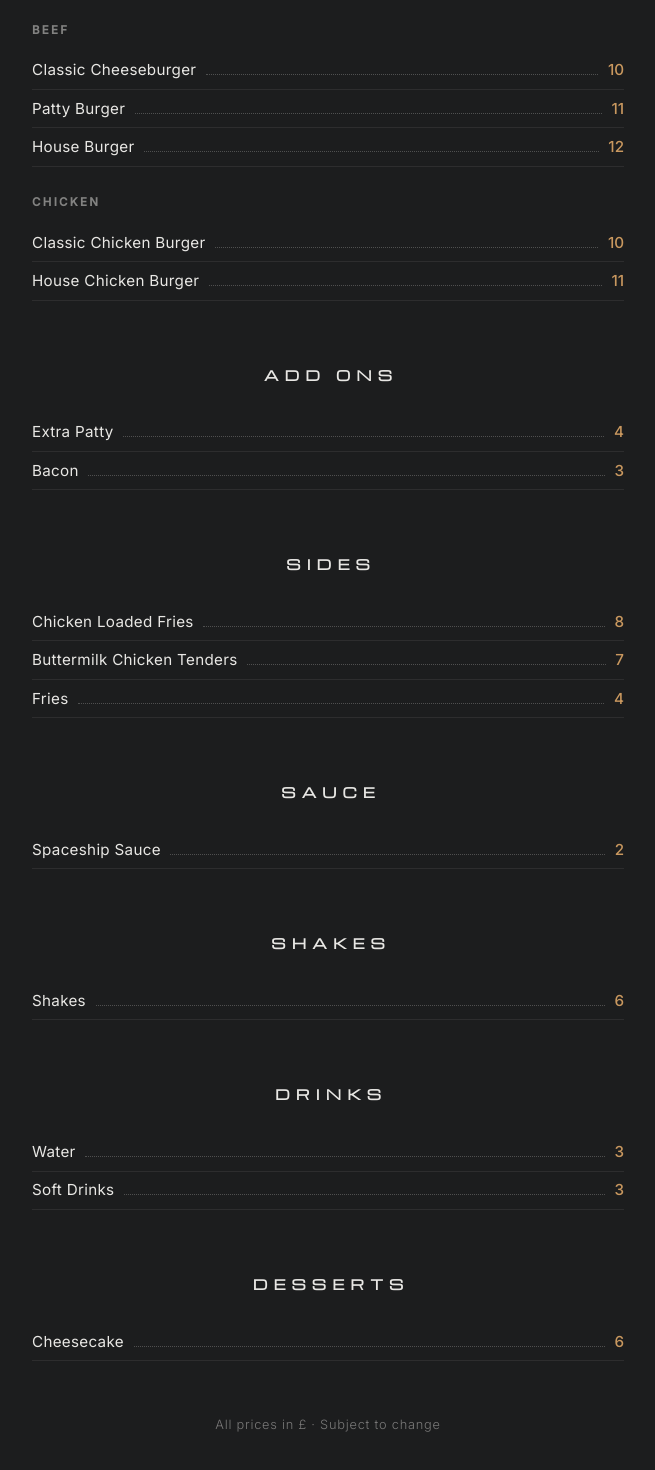
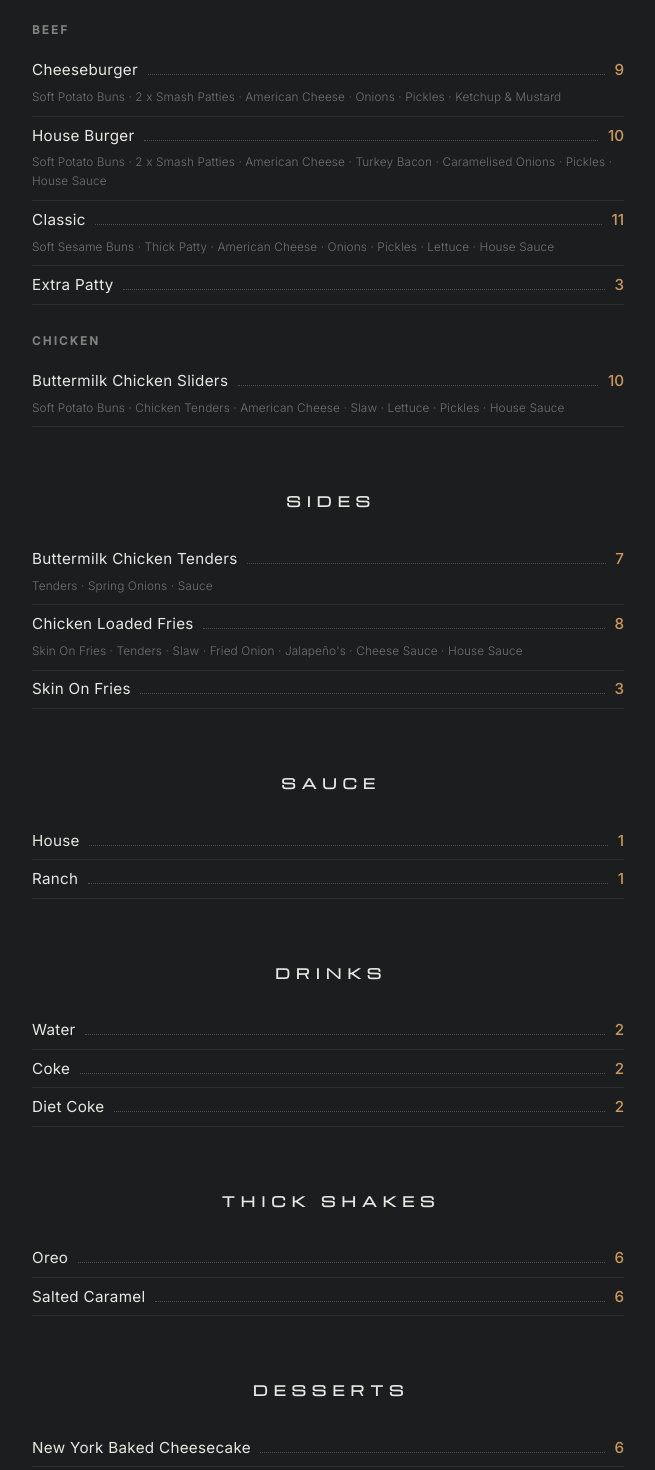
Before and after one commit to createweb7/spaceship, a Next.js app: page /menu in a window 1280 px wide. Shown: the part 200-1670 px from the top of the page, without its empty margins (312-967 px from the left). Built offline with nearby package versions, Linux system fonts and the light colour scheme.

Commit message:
Update menu with final items, prices, and ingredient descriptions

```diff
--- a/app/menu/menu.css
+++ b/app/menu/menu.css
@@ -76,11 +76,13 @@ main {
   margin-bottom: 0.9rem;
 }
 .item {
+  padding: 0.55rem 0;
+  border-bottom: 1px solid rgba(232, 231, 228, 0.08);
+}
+.item-row {
   display: flex;
   align-items: baseline;
   gap: 0.6rem;
-  padding: 0.55rem 0;
-  border-bottom: 1px solid rgba(232, 231, 228, 0.08);
 }
 .item .name {
   white-space: nowrap;
@@ -100,14 +102,25 @@ main {
   font-size: 0.95rem;
   color: var(--accent);
 }
+.item .desc {
+  margin-top: 0.5rem;
+  font-weight: 300;
+  font-size: 0.74rem;
+  line-height: 1.6;
+  letter-spacing: 0.01em;
+  color: rgba(232, 231, 228, 0.42);
+}
 .note {
-  margin-top: 3.5rem;
+  margin-top: 2rem;
   text-align: center;
   font-weight: 300;
   font-size: 0.8rem;
   letter-spacing: 0.06em;
   color: rgba(232, 231, 228, 0.45);
 }
+.note:first-of-type {
+  margin-top: 3.5rem;
+}
 
 /* ---------- FOOTER (page-specific border) ---------- */
 footer {
--- a/app/menu/page.js
+++ b/app/menu/page.js
@@ -25,110 +25,168 @@ export default function Menu() {
           <div className="subgroup">
             <h3>Beef</h3>
             <div className="item">
-              <span className="name">Classic Cheeseburger</span>
+              <div className="item-row">
+                <span className="name">Cheeseburger</span>
+                <span className="fill"></span>
+                <span className="price">9</span>
+              </div>
+              <p className="desc">
+                Soft Potato Buns · 2 x Smash Patties · American Cheese · Onions · Pickles · Ketchup
+                &amp; Mustard
+              </p>
+            </div>
+            <div className="item">
+              <div className="item-row">
+                <span className="name">House Burger</span>
                 <span className="fill"></span>
                 <span className="price">10</span>
               </div>
+              <p className="desc">
+                Soft Potato Buns · 2 x Smash Patties · American Cheese · Turkey Bacon · Caramelised
+                Onions · Pickles · House Sauce
+              </p>
+            </div>
             <div className="item">
-              <span className="name">Patty Burger</span>
+              <div className="item-row">
+                <span className="name">Classic</span>
                 <span className="fill"></span>
                 <span className="price">11</span>
               </div>
+              <p className="desc">
+                Soft Sesame Buns · Thick Patty · American Cheese · Onions · Pickles · Lettuce ·
+                House Sauce
+              </p>
+            </div>
             <div className="item">
-              <span className="name">House Burger</span>
+              <div className="item-row">
+                <span className="name">Extra Patty</span>
                 <span className="fill"></span>
-              <span className="price">12</span>
+                <span className="price">3</span>
+              </div>
             </div>
           </div>
           <div className="subgroup">
             <h3>Chicken</h3>
             <div className="item">
-              <span className="name">Classic Chicken Burger</span>
+              <div className="item-row">
+                <span className="name">Buttermilk Chicken Sliders</span>
                 <span className="fill"></span>
                 <span className="price">10</span>
               </div>
-            <div className="item">
-              <span className="name">House Chicken Burger</span>
-              <span className="fill"></span>
-              <span className="price">11</span>
+              <p className="desc">
+                Soft Potato Buns · Chicken Tenders · American Cheese · Slaw · Lettuce · Pickles ·
+                House Sauce
+              </p>
             </div>
-          </div>
-        </div>
-
-        <div className="group">
-          <h2>Add Ons</h2>
-          <div className="item">
-            <span className="name">Extra Patty</span>
-            <span className="fill"></span>
-            <span className="price">4</span>
-          </div>
-          <div className="item">
-            <span className="name">Bacon</span>
-            <span className="fill"></span>
-            <span className="price">3</span>
           </div>
         </div>
 
         <div className="group">
           <h2>Sides</h2>
           <div className="item">
+            <div className="item-row">
+              <span className="name">Buttermilk Chicken Tenders</span>
+              <span className="fill"></span>
+              <span className="price">7</span>
+            </div>
+            <p className="desc">Tenders · Spring Onions · Sauce</p>
+          </div>
+          <div className="item">
+            <div className="item-row">
               <span className="name">Chicken Loaded Fries</span>
               <span className="fill"></span>
               <span className="price">8</span>
             </div>
-          <div className="item">
-            <span className="name">Buttermilk Chicken Tenders</span>
-            <span className="fill"></span>
-            <span className="price">7</span>
+            <p className="desc">
+              Skin On Fries · Tenders · Slaw · Fried Onion · Jalapeño&apos;s · Cheese Sauce · House
+              Sauce
+            </p>
           </div>
           <div className="item">
-            <span className="name">Fries</span>
+            <div className="item-row">
+              <span className="name">Skin On Fries</span>
               <span className="fill"></span>
-            <span className="price">4</span>
+              <span className="price">3</span>
+            </div>
           </div>
         </div>
 
         <div className="group">
           <h2>Sauce</h2>
           <div className="item">
-            <span className="name">Spaceship Sauce</span>
+            <div className="item-row">
+              <span className="name">House</span>
               <span className="fill"></span>
-            <span className="price">2</span>
+              <span className="price">1</span>
             </div>
           </div>
-
-        <div className="group">
-          <h2>Shakes</h2>
           <div className="item">
-            <span className="name">Shakes</span>
+            <div className="item-row">
+              <span className="name">Ranch</span>
               <span className="fill"></span>
-            <span className="price">6</span>
+              <span className="price">1</span>
+            </div>
           </div>
         </div>
 
         <div className="group">
           <h2>Drinks</h2>
           <div className="item">
+            <div className="item-row">
               <span className="name">Water</span>
               <span className="fill"></span>
-            <span className="price">3</span>
+              <span className="price">2</span>
+            </div>
           </div>
           <div className="item">
-            <span className="name">Soft Drinks</span>
+            <div className="item-row">
+              <span className="name">Coke</span>
               <span className="fill"></span>
-            <span className="price">3</span>
+              <span className="price">2</span>
+            </div>
+          </div>
+          <div className="item">
+            <div className="item-row">
+              <span className="name">Diet Coke</span>
+              <span className="fill"></span>
+              <span className="price">2</span>
+            </div>
+          </div>
+        </div>
+
+        <div className="group">
+          <h2>Thick Shakes</h2>
+          <div className="item">
+            <div className="item-row">
+              <span className="name">Oreo</span>
+              <span className="fill"></span>
+              <span className="price">6</span>
+            </div>
+          </div>
+          <div className="item">
+            <div className="item-row">
+              <span className="name">Salted Caramel</span>
+              <span className="fill"></span>
+              <span className="price">6</span>
+            </div>
           </div>
         </div>
 
         <div className="group">
           <h2>Desserts</h2>
           <div className="item">
-            <span className="name">Cheesecake</span>
+            <div className="item-row">
+              <span className="name">New York Baked Cheesecake</span>
               <span className="fill"></span>
               <span className="price">6</span>
             </div>
           </div>
+        </div>
 
+        <p className="note">
+          Please speak to a member of staff about any allergies or intolerances before placing
+          your order. Full allergen information is available on request.
+        </p>
         <p className="note">All prices in £ · Subject to change</p>
       </main>
 
```
Lines whose indentation alone changed are shown as unchanged.
